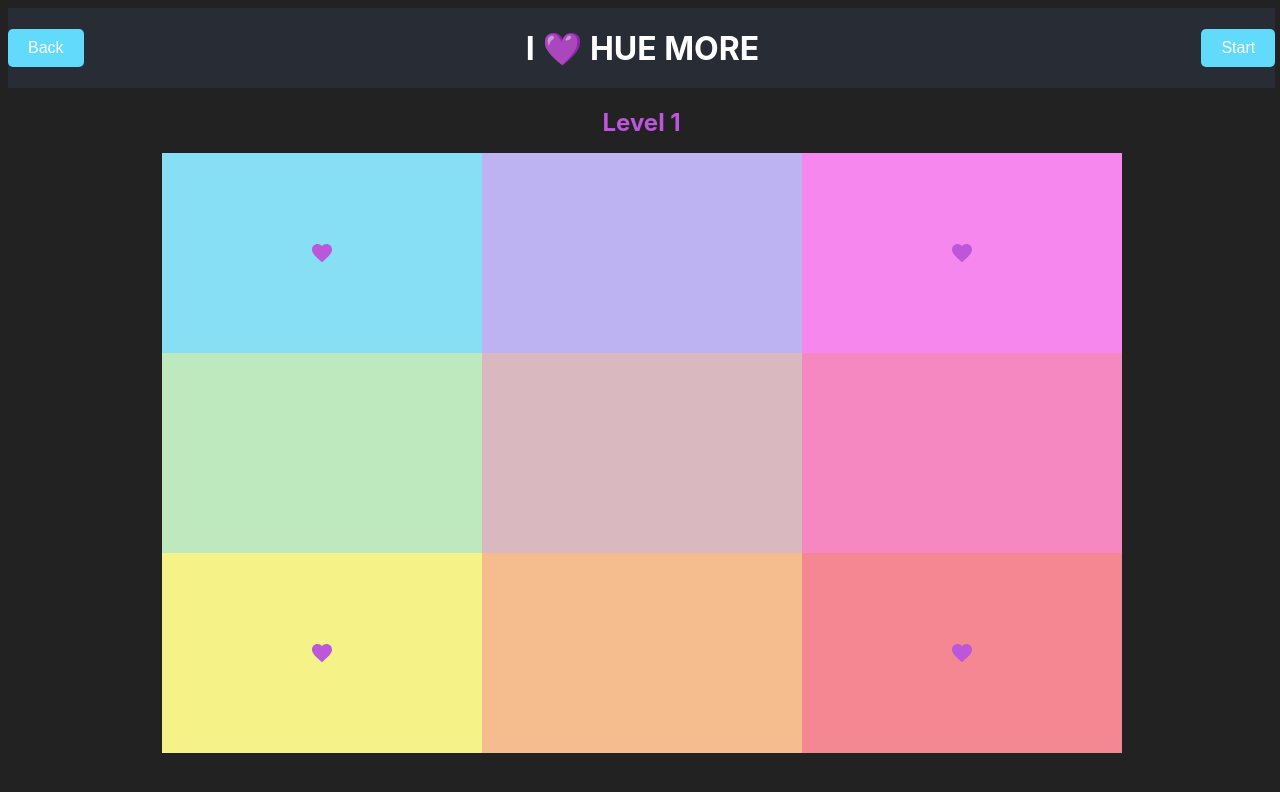
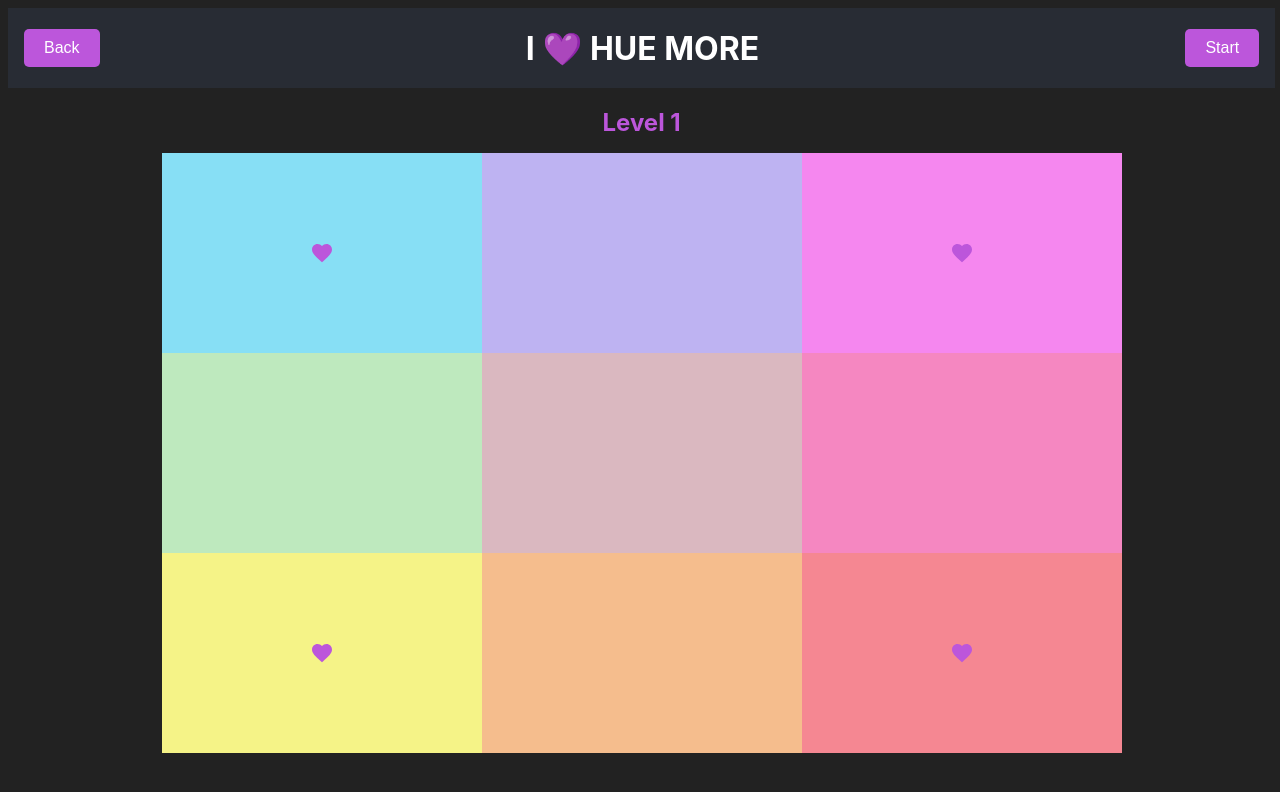
Before and after one commit to vmalie3/I-love-hue-more, a React (Create React App) app: page /level/1 in a window 1280 px wide. Shown: the top 792 px of the page. Built offline with nearby package versions, Linux system fonts and the light colour scheme.

Commit message:
fix / add buttons & leave some ideas in comments

```diff
--- a/src/components/containers/level-display-v1.js
+++ b/src/components/containers/level-display-v1.js
@@ -1,20 +1,12 @@
 import React, { useState } from "react"
-import { Container } from "@material-ui/core"
+import { useNavigate } from 'react-router-dom'
 import LevelA from "../../levels/level-A"
 import { useParams } from "react-router-dom"
 import levelsList from "../../constants/sections/A/levels-list"
 import findLevelById from "../../constants/helpers/find-level-by-id"
 import getGradientList from "../../constants/helpers/get-gradient-list"
 import styled from "styled-components"
-
-const Header = styled.header`
-  display: flex;
-  justify-content: space-between;
-  align-items: center; // Center items vertically
-  background-color: #282c34;
-  color: white;
-  height: 10vh;
-`
+import { HeaderButton, HeaderWrapper } from "../styles/header-styled-components"
 
 const MainContent = styled.div`
   flex: 1; // Take up the remaining space
@@ -31,44 +23,63 @@ const LevelTitle = styled.h2`
   margin-bottom: 16px;
 `
 
-const StyledButton = styled.button`
-  background-color: #61dafb;
-  border: none;
-  color: white;
-  padding: 10px 20px;
-  font-size: 1rem;
-  cursor: pointer;
-  border-radius: 5px;
-
-  &:hover {
-    background-color: #21a1f1;
-  }
-`
-
 const LevelDisplay = () => {
   const { levelId } = useParams()
+  const navigate = useNavigate()
 
   const currentLevel = findLevelById(levelsList, levelId)
   const levelDetails = getGradientList(currentLevel)
 
   const [isStarted, setIsStarted] = useState(false)
+  const [isRestart, setIsRestart] = useState(false)
+
+  const setRestartComplete = () => setIsRestart(false)
 
   const onStart = () => {
     setIsStarted(true)
   }
 
+  const handleBackClick = () => {
+    navigate(-1)
+  }
+
+  const handleSave = () => {
+    // TODO: save to local storage
+
+    handleBackClick()
+  }
+
+  const getHeader = () => {
+    if (isStarted) {
+      return <>
+        <HeaderButton onClick={() => handleSave()}>Save & Exit</HeaderButton>
+          <h1>I 💜 HUE MORE</h1>
+        <HeaderButton onClick={() => setIsRestart(true)}>Restart</HeaderButton>
+      </>
+    }
+
+    return <>
+      <HeaderButton onClick={() => handleBackClick()}>Back</HeaderButton>
+        <h1>I 💜 HUE MORE</h1>
+        <HeaderButton onClick={() => onStart()}>Start</HeaderButton>
+    </>
+  }
+
   return (
     <>
-      <Header>
-        <StyledButton>Back</StyledButton>
-        <h1>I 💜 HUE MORE</h1>
-        <StyledButton onClick={() => onStart()}>Start</StyledButton>
-      </Header>
+      <HeaderWrapper>
+        {getHeader()}
+      </HeaderWrapper>
       <MainContent>
           <LevelTitle>
             {currentLevel.title}
           </LevelTitle>
-          <LevelA squares={levelDetails} size={currentLevel.size} isStarted={isStarted}/>
+          <LevelA
+            squares={levelDetails}
+            size={currentLevel.size}
+            isStarted={isStarted}
+            isRestart={isRestart}
+            setRestartComplete={setRestartComplete}/>
       </MainContent>
     </>
   )
--- /dev/null
+++ b/src/components/styles/header-styled-components.js
@@ -0,0 +1,23 @@
+import styled from "styled-components"
+
+const HeaderWrapper = styled.header`
+  display: flex;
+  justify-content: space-between;
+  align-items: center; // Center items vertically
+  background-color: #282c34;
+  color: white;
+  height: 10vh;
+  padding-left: 16px;
+  padding-right: 16px;
+`
+
+const HeaderButton = styled.button`
+  font-size: 1rem;
+  border-radius: 5px;
+
+  &:hover {
+    background-color: #21a1f1;
+  }
+`
+
+export { HeaderWrapper, HeaderButton }
--- a/src/constants/sections/A/levels-list.js
+++ b/src/constants/sections/A/levels-list.js
@@ -9,7 +9,10 @@ const levelsListA = [
     size: {
       height: 3,
       width: 3
-    }
+    },
+    disabled: false, // disable higher levels' button based off progress from local storage
+    complete: false, // fill in with local storage info and change color of level button
+    inProgress: false // flag for changing level btn color & tell to check for existing array in storage
   },
   {
     title: "Level 2",
--- a/src/levels/level-A.js
+++ b/src/levels/level-A.js
@@ -75,10 +75,7 @@ const Square = styled.div`
   }
 `
 
-const LevelA = ({ squares, size, isStarted }) => {
-  const shuffledSquares = shuffleSquares(squares)
-
-  const sortedShuffledSquares = [...shuffledSquares].sort((a, b) => a.currentIndex - b.currentIndex)
+const LevelA = ({ squares, size, isStarted, isRestart, setRestartComplete }) => {
   const [currentSquares, setCurrentSquares] = useState(squares)
   const [isComplete, setIsComplete] = useState(false)
   const [gridAnimationStage, setGridAnimationStage] = useState(AnimationStage.Default)
@@ -92,24 +89,49 @@ const LevelA = ({ squares, size, isStarted }) => {
   }, [isComplete, currentSquares])
 
   useEffect(() => {
-    if (isStarted && gridAnimationStage === AnimationStage.Default) {
+    if (isStarted && gridAnimationStage === AnimationStage.Default && !isRestart) {
       fadeOutToFadeIn()
     }
-  }, [isStarted])
 
-  const fadeOutToFadeIn = async () => {
-    const delay = (ms) => new Promise((resolve) => setTimeout(resolve, ms));
+    if(isRestart) {
+      restartLevel()
+    }
+  }, [isStarted, isRestart])
+
+  const rearrangeSquares = () => {
+    const shuffledSquares = shuffleSquares(squares)
+    const sortedShuffledSquares = [...shuffledSquares].sort((a, b) => a.currentIndex - b.currentIndex)
+    setCurrentSquares(sortedShuffledSquares)
+  }
+
+  const restartLevel = () => {
+    setBegin(false)
+    fadeOutToFadeIn(true)
+    setRestartComplete()
+  }
+
+  const fadeOutToFadeIn = async (restart = false ) => {
+    const delay = (ms) => new Promise((resolve) => setTimeout(resolve, ms))
+
+    if (restart) {
+      setGridAnimationStage(AnimationStage.FadeOut)
+      await delay(2000)
+      setCurrentSquares(squares)
+      setGridAnimationStage(AnimationStage.FadeIn)
+      await delay(2000)
+    }
+
     setGridAnimationStage(AnimationStage.FadeOut)
-    await delay(1500)
-    setCurrentSquares(sortedShuffledSquares)
+    await delay(2000)
+    rearrangeSquares()
     setGridAnimationStage(AnimationStage.FadeIn)
-    await delay(1500)
+    await delay(2000)
     setBegin(true)
     setGridAnimationStage(AnimationStage.Default)
   }
 
   const onClick = (square) => {
-    if (square.isStatic || !isStarted) return
+    if (square.isStatic || !begin) return
 
     const updatedGrid = currentSquares.map(s => s)
     if (square.isSelected) {
--- a/src/pages/Play.js
+++ b/src/pages/Play.js
@@ -2,23 +2,24 @@ import '../App.css'
 import levelsList from '../constants/sections/A/levels-list'
 import LevelButton from '../components/buttons/level-button'
 import React from 'react'
-import styled from 'styled-components'
-
-const Header = styled.header`
-  display: flex;
-  justify-content: center;
-  align-items: center;
-  height: 10vh;
-  background-color: #282c34;
-  color: white;
-`
+import { HeaderButton, HeaderWrapper } from '../components/styles/header-styled-components'
+import { useNavigate } from 'react-router-dom'
 
 const Play = () => {
+  const navigate = useNavigate()
+
+  const resetProgress = () => {
+    // TODO: Remove saved info in local storage
+
+  }
+
   return (
     <div className="App">
-      <Header>
+      <HeaderWrapper>
+        <HeaderButton onClick={() => {navigate(-1)}}>Home</HeaderButton>
         <h1>I 💜 HUE MORE Levels</h1>
-      </Header>
+        <HeaderButton onClick={() => resetProgress()} >Reset Progress</HeaderButton>
+      </HeaderWrapper>
       <div className="levels-grid">
         {levelsList.map((level, index) => (
           <LevelButton key={index} level={level}/>
```
